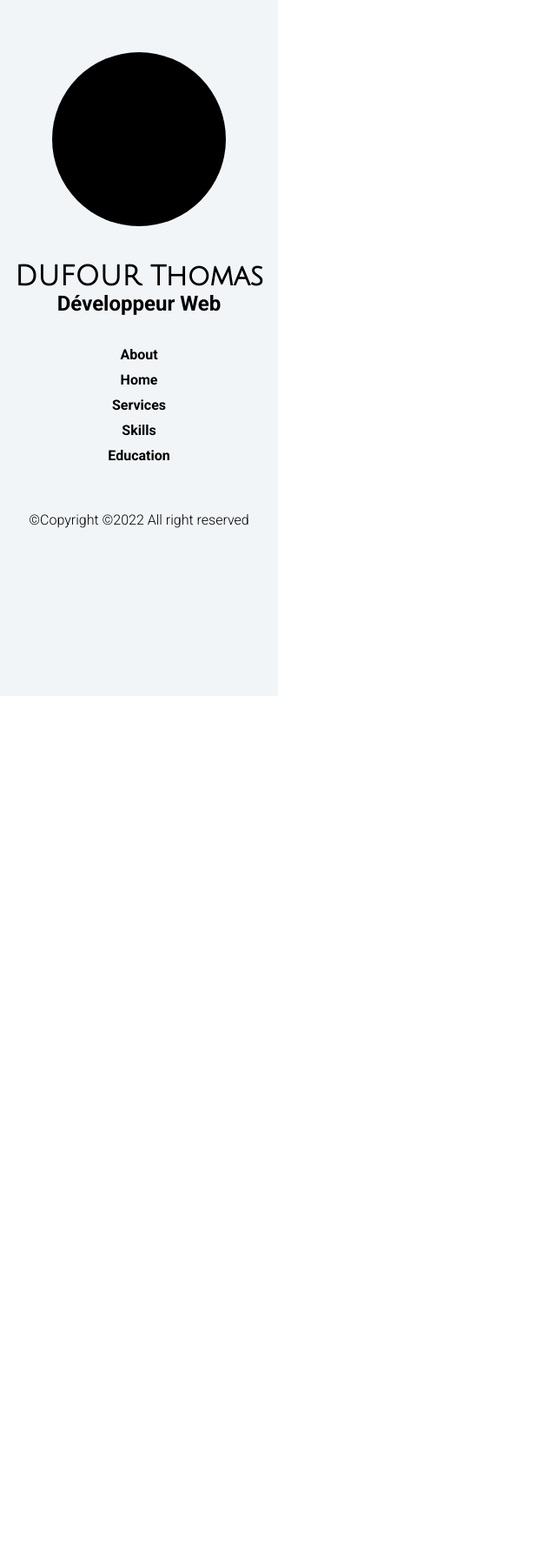
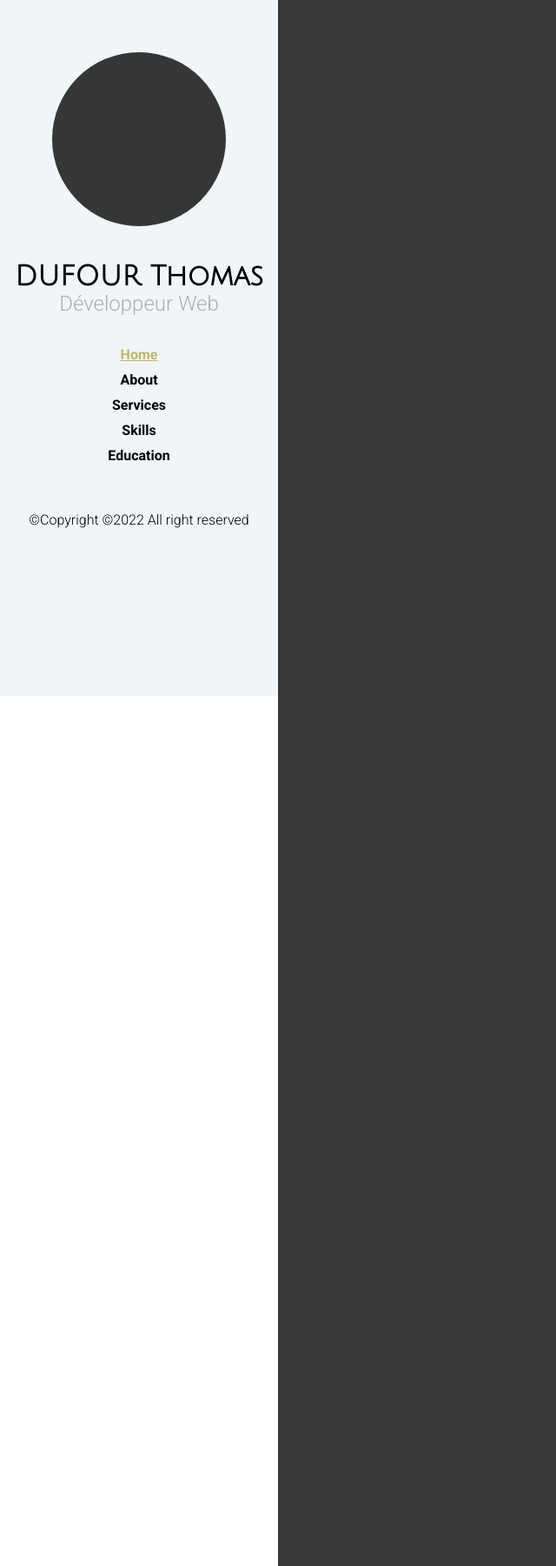
Before and after one commit to Krowv/Portfolio, a PHP site: page / in a window 1280 px wide; the page is wider, and only the part inside the window is pictured. Shown: that part at 87% size, without its empty margins (0-640 px from the left). Before the commit the page ends 800 px from the top of that part, so only its background shows below. Run offline with PHP 8.4, Linux system fonts and the light colour scheme.

Commit message:
Portfolio base

```diff
--- a/index.php
+++ b/index.php
@@ -1,3 +1,6 @@
+<?php
+    $page = "Index";
+?>
 <!doctype html>
 <html lang="fr">
 <head>
@@ -22,11 +25,11 @@
             </div>
             <div class="menu">
                 <ul class="flex-menu">
-                    <li class="flex-item"><a href="sdfsdf" class="link-item">About</a></li>
-                    <li class="flex-item"><a href="sdfsdf" class="link-item">Home</a></li>
-                    <li class="flex-item"><a href="sdfsdf" class="link-item">Services</a></li>
-                    <li class="flex-item"><a href="sdfsdf" class="link-item">Skills</a></li>
-                    <li class="flex-item"><a href="sdfsdf" class="link-item">Education</a></li>
+                    <li class="flex-item"><a href="index.php" class="link-item selected-page">Home</a></li>
+                    <li class="flex-item"><a href="#" class="link-item">About</a></li>
+                    <li class="flex-item"><a href="#" class="link-item">Services</a></li>
+                    <li class="flex-item"><a href="#" class="link-item">Skills</a></li>
+                    <li class="flex-item"><a href="#" class="link-item">Education</a></li>
                 </ul>
             </div>
             <div class="copyright">
--- a/src/css/style.css
+++ b/src/css/style.css
@@ -26,15 +26,23 @@ body {
     height: 100%;
     text-align: center;
 }
+
+.left-side h2{
+    color: rgba(0, 0, 0, 0.29);
+    font-weight: normal;
+}
+
 .right-side{
     position: relative;
     left: 25%;
     overflow: auto;
+    height: 1800px;
+    background-color: rgba(0, 0, 0, 0.78);
 }
 
 .profil-picture{
     margin: 60px auto 0 auto;
-    background-color: black;
+    background-color: rgba(0, 0, 0, 0.78);
     border-radius: 50%;
     height: 200px;
     width: 200px;
@@ -58,17 +66,21 @@ body {
     padding: 5px;
 }
 
-.flex-menu .flex-item a{
+.flex-menu .flex-item .link-item{
     color: black;
     text-decoration: none;
     font-weight: bold;
 }
 .flex-menu .flex-item a:hover{
-    color: #2ea1d4;
-    text-decoration: underline;
+    color: #BDB76B;
     font-weight: bold;
 }
 
 .nom-prenom{
     margin-top: 40px
 }
+
+.flex-item .selected-page{
+    color: #BDB76B !important;
+    text-decoration: underline !important;
+}
```
